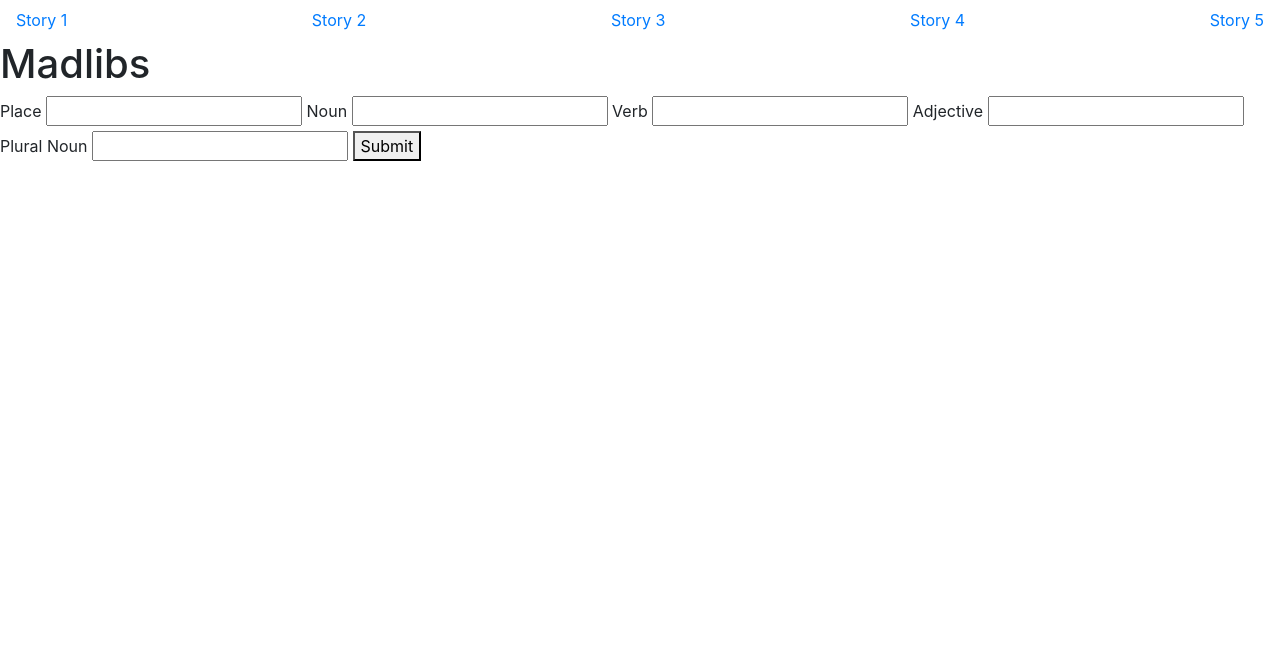
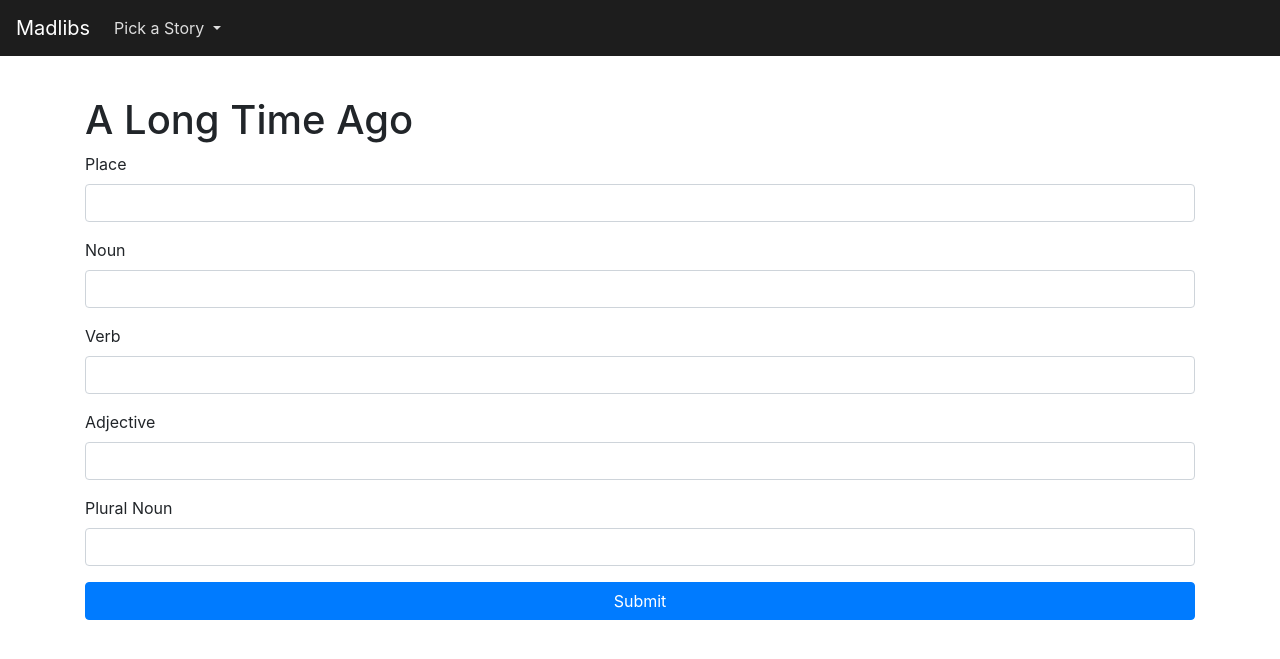
Before and after one commit to thetonyalvarez/sec-19-02-jinja, a Flask app: page /form-1 in a window 1280 px wide. Shown: the top 659 px of the page. Run offline with Flask 2, Linux system fonts and the light colour scheme; some libraries are stand-ins or nearby versions.

Commit message:
added bootstrap css + added classes to call css classes

```diff
--- /dev/null
+++ b/static/css/style.css
@@ -0,0 +1,39 @@
+/* Extra small devices (portrait phones, less than 576px) */
+/* No media query for `xs` since this is the default in Bootstrap */
+
+.base-main {
+	margin-top: 40px
+}
+
+.navbar {
+	background-color: #1d1d1d
+}
+
+.navbar-brand {
+	color: #fff
+}
+
+.nav-link, .nav-link:hover {
+	color:#dedede
+}
+
+.navbar-toggler {
+	background-color: #dedede;
+	padding:0.125rem
+}
+
+.navbar-toggler-icon {
+    background-image: url("/static/img/hamburger.svg");
+}
+
+/* Small devices (landscape phones, 576px and up) */
+/* @media (min-width: 576px) { ... } */
+
+/* Medium devices (tablets, 768px and up) */
+/* @media (min-width: 768px) { ... } */
+
+/* Large devices (desktops, 992px and up) */
+/* @media (min-width: 992px) { ... } */
+
+/* Extra large devices (large desktops, 1200px and up) */
+/* @media (min-width: 1200px) { ... } */
--- a/templates/base.html
+++ b/templates/base.html
@@ -1,27 +1,73 @@
 <!DOCTYPE html>
 <html lang="en">
 	<head>
-<meta charset="UTF-8">
-<meta name="viewport" content="width=device-width, initial-scale=1.0">
-<meta http-equiv="X-UA-Compatible" content="ie=edge">
-<meta name="Description" content="Enter your description here"/>
-<link rel="stylesheet" href="https://cdnjs.cloudflare.com/ajax/libs/twitter-bootstrap/4.6.0/css/bootstrap.min.css">
-<link rel="stylesheet" href="https://cdnjs.cloudflare.com/ajax/libs/font-awesome/5.15.4/css/all.min.css">
-<!-- <link rel="stylesheet" href="assets/css/style.css"> -->
+		<meta charset="UTF-8" />
+		<meta name="viewport" content="width=device-width, initial-scale=1.0" />
+		<meta http-equiv="X-UA-Compatible" content="ie=edge" />
+		<meta name="Description" content="Enter your description here" />
+		<link
+			rel="stylesheet"
+			href="https://cdnjs.cloudflare.com/ajax/libs/twitter-bootstrap/4.6.0/css/bootstrap.min.css"
+		/>
+		<link
+			rel="stylesheet"
+			href="https://cdnjs.cloudflare.com/ajax/libs/font-awesome/5.15.4/css/all.min.css"
+		/>
+		<link rel="shortcut icon" href="" />
+		<link rel="stylesheet" href="static/css/style.css" />
 		<title>Madlibs</title>
 	</head>
 	<body>
 		{% block navbar %}
-	<nav class="navbar">
-		<a href="/form-1">Story 1</a>
-		<a href="/form-2">Story 2</a>
-		<a href="/form-3">Story 3</a>
-		<a href="/form-4">Story 4</a>
-		<a href="/form-5">Story 5</a>
+		<nav class="navbar navbar-expand-md">
+			<a class="navbar-brand" href="#">Madlibs</a>
+			<button
+				class="navbar-toggler"
+				type="button"
+				data-toggle="collapse"
+				data-target="#navbarSupportedContent"
+				aria-controls="navbarSupportedContent"
+				aria-expanded="false"
+				aria-label="Toggle navigation"
+			>
+				<span class="navbar-toggler-icon"></span>
+			</button>
+
+			<div class="collapse navbar-collapse" id="navbarSupportedContent">
+				<ul class="navbar-nav mr-auto">
+					<li class="nav-item dropdown">
+						<a
+							class="nav-link dropdown-toggle"
+							href="#"
+							id="navbarDropdown"
+							role="button"
+							data-toggle="dropdown"
+							aria-expanded="false"
+						>
+							Pick a Story
+						</a>
+						<div
+							class="dropdown-menu"
+							aria-labelledby="navbarDropdown"
+						>
+							<a class="dropdown-item" href="/form-1">A Long Time Ago</a>
+							<a class="dropdown-item" href="/form-2">Going On Vacation</a>
+							<a class="dropdown-item" href="/form-3">The Zoo</a>
+							<a class="dropdown-item" href="/form-4">A Trip To The Park</a>
+							<a class="dropdown-item" href="/form-5">X-Men</a>
+						</div>
+					</li>
+				</ul>
+			</div>
 		</nav>
 		{% endblock %}
-	{% block content %}
-	{% endblock %}
+
+		<main class="base-main">
+			<div class="base-container container-sm">
+				{% block content %} {% endblock %}
+			</div>
+		</main>
+
 		<script src="https://cdnjs.cloudflare.com/ajax/libs/jquery/3.5.1/jquery.min.js"></script>
 		<script src="https://cdnjs.cloudflare.com/ajax/libs/popper.js/1.16.1/umd/popper.min.js"></script>
 		<script src="https://cdnjs.cloudflare.com/ajax/libs/twitter-bootstrap/4.6.0/js/bootstrap.min.js"></script>
--- a/templates/form-1.html
+++ b/templates/form-1.html
@@ -1,18 +1,26 @@
-{% extends "base.html" %}
-
-{% block content %}
-<h1>Madlibs</h1>
+{% extends "base.html" %} {% block content %}
+<h1>A Long Time Ago</h1>
 <form action="/story-1">
-	<label for="place">Place</label>
-	<input id="place" name="place" type="text">
-	<label for="noun">Noun</label>
-	<input id="noun" name="noun" type="text">
-	<label for="verb">Verb</label>
-	<input id="verb" name="verb" type="text">
-	<label for="adjective">Adjective</label>
-	<input id="adjective" name="adjective" type="text">
-	<label for="plural_noun">Plural Noun</label>
-	<input id="plural_noun" name="plural_noun" type="text">
-	<button>Submit</button>
+	<div class="form-group">
+		<label for="place">Place</label>
+		<input class="form-control" id="place" name="place" type="text" />
+	</div>
+	<div class="form-group">
+		<label for="noun">Noun</label>
+		<input class="form-control" id="noun" name="noun" type="text" />
+	</div>
+	<div class="form-group">
+		<label for="verb">Verb</label>
+		<input class="form-control" id="verb" name="verb" type="text" />
+	</div>
+	<div class="form-group">
+		<label for="adjective">Adjective</label>
+		<input class="form-control" id="adjective" name="adjective" type="text" />
+	</div>
+	<div class="form-group">
+		<label for="plural_noun">Plural Noun</label>
+		<input class="form-control" id="plural_noun" name="plural_noun" type="text"/>
+	</div>
+	<button class="btn btn-block btn-primary">Submit</button>
 </form>
 {% endblock %}
```
Also changed, not shown: templates/form-2.html (+22 -12 lines), templates/form-3.html (+22 -12 lines), templates/form-4.html (+22 -12 lines), templates/form-5.html (+22 -12 lines), templates/story-1.html (+9 -4 lines), templates/story-2.html (+8 -1 lines), templates/story-3.html (+8 -1 lines), templates/story-4.html (+8 -1 lines), templates/story-5.html (+8 -1 lines), static/img/hamburger.svg (added). Lines whose indentation alone changed are shown as unchanged.
